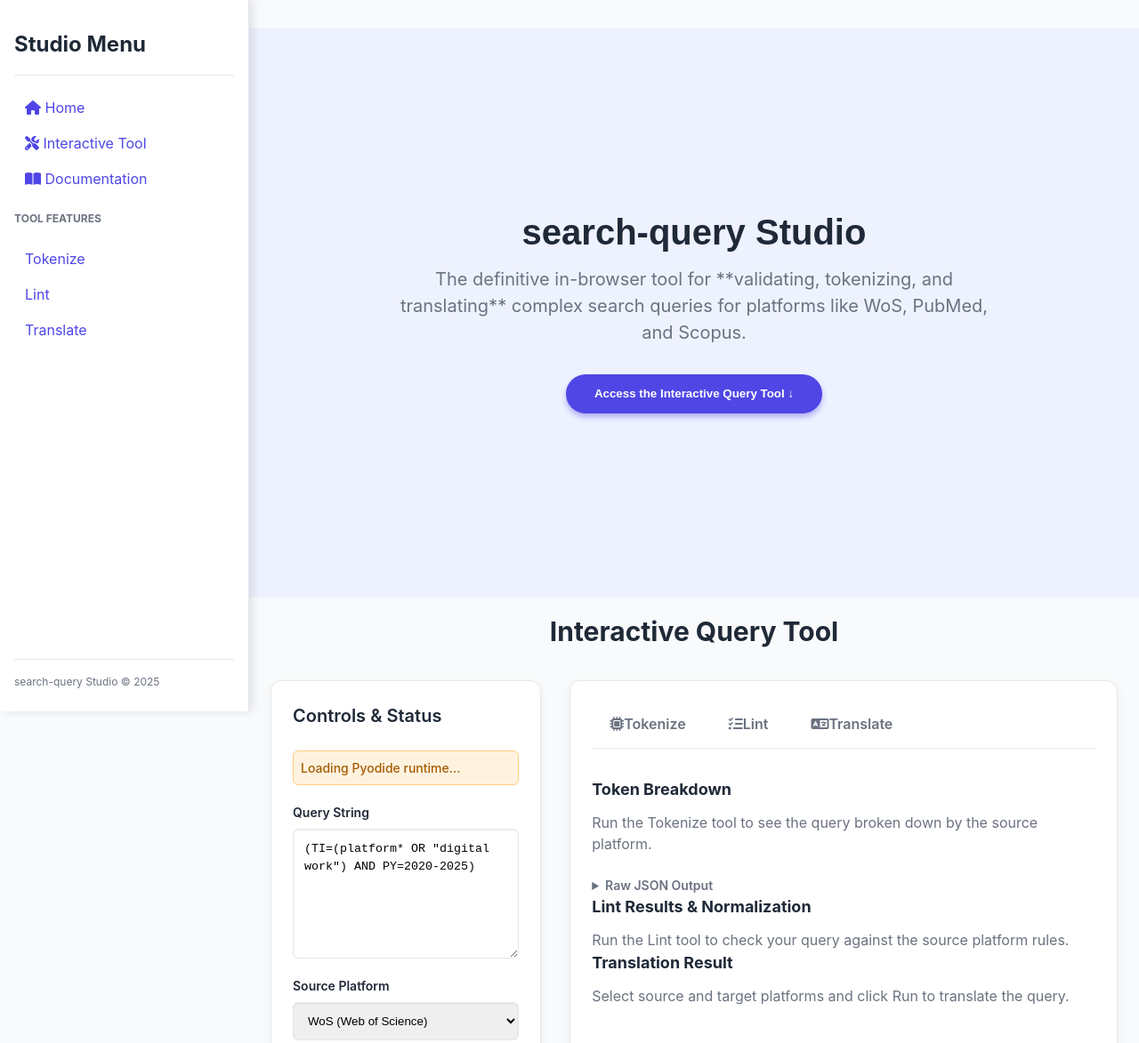
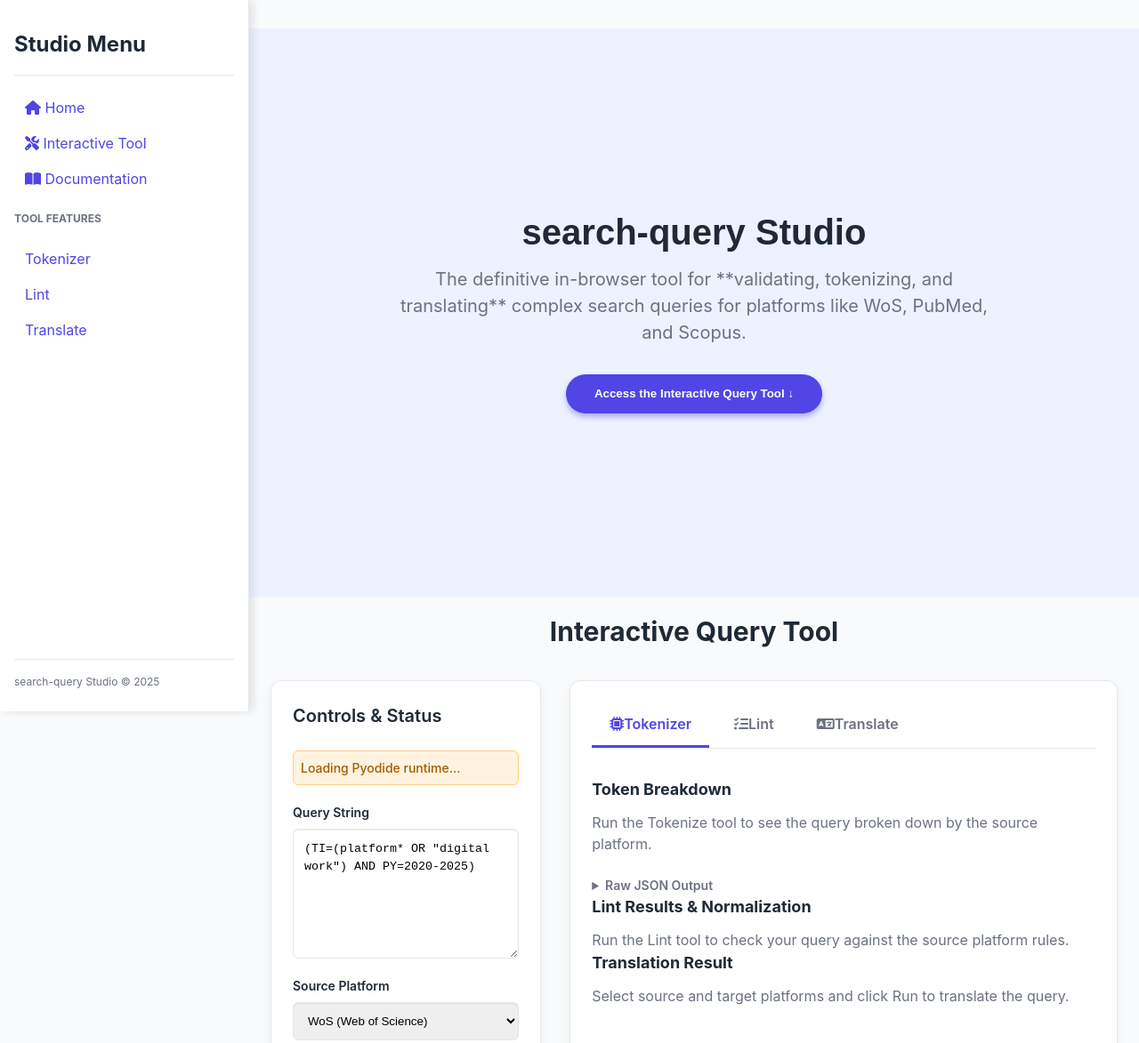
Before and after one commit to SeraphielSpark/client, a plain HTML site: page docs/gui/index.html in a window 1280 px wide. Shown: the top 1173 px of the page at 89% size. Drawn offline with Linux system fonts and the light colour scheme; a script that the page names is missing.

Commit message:
Update index.html

```diff
--- a/docs/gui/index.html
+++ b/docs/gui/index.html
@@ -171,7 +171,7 @@
             </a>
             <div style="padding: 1rem 0; font-size: 0.75rem; font-weight: bold; color: var(--text-body); text-transform: uppercase;">Tool Features</div>
             <a href="#tool-area" data-tool-switch="tokenizer" class="sidebar-tool-link" style="padding: 0.5rem 0.75rem; border-radius: 0.375rem;">
-                Tokenize
+                Tokenizer
             </a>
             <a href="#tool-area" data-tool-switch="lint" class="sidebar-tool-link" style="padding: 0.5rem 0.75rem; border-radius: 0.375rem;">
                 Lint
@@ -254,8 +254,8 @@
                     <div class="output-panel" style="display: flex; flex-direction: column;">
 
                         <div id="tool-tabs" style="display: flex; border-bottom: 1px solid var(--border-color); padding-bottom: 0;">
-                            <div class="tab-button active" data-tool="tokenize">
-                                <i class="fas fa-microchip mr-2"></i>Tokenize
+                            <div class="tab-button active" data-tool="tokenizer">
+                                <i class="fas fa-microchip mr-2"></i>Tokenizer
                             </div>
                             <div class="tab-button" data-tool="lint">
                                 <i class="fas fa-tasks mr-2"></i>Lint
@@ -334,7 +334,7 @@
                     <article class="doc-card">
                         <i class="doc-card-icon fas fa-microchip"></i>
                         <div>
-                            <h3 style="font-size: 1.25rem; font-weight: 600; margin-bottom: 0.25rem;">Tokenize</h3>
+                            <h3 style="font-size: 1.25rem; font-weight: 600; margin-bottom: 0.25rem;">Tokenizer</h3>
                             <p style="font-size: 0.875rem; color: var(--text-body);">
                                 The tokenizer breaks down your search query into fundamental components (tokens), such as fields (TI, AB), operators (AND, OR), and search terms.
                             </p>
```
